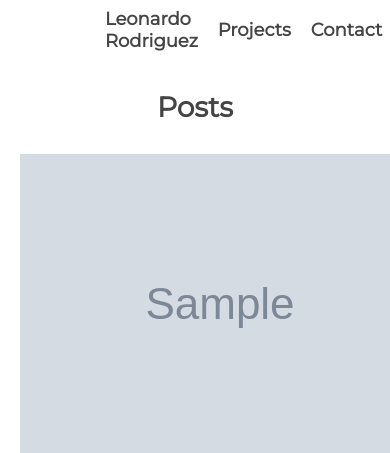
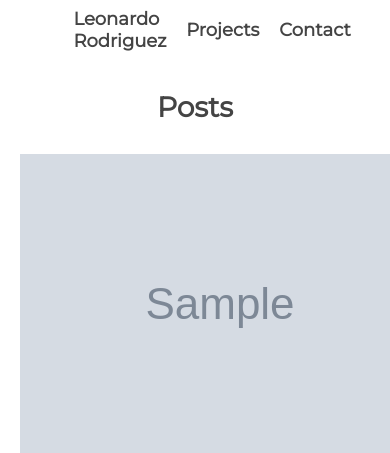
Before and after one commit to Engleonardorm7/Portfolio, a Django app: template blog/templates/posts.html in a window 390 px wide; the page is wider, and only the part inside the window is pictured. Shown: the top 453 px of that part. Run offline with Django 4.2, Linux system fonts and the light colour scheme; the template is opened without the code that fills it: most values are stand-ins (such as "Sample title", 1, 10 or a date in 2020); grey boxes marked "Sample" are stand-in pictures.

Commit message:
css changed

```diff
--- a/portfolio/static/main.css
+++ b/portfolio/static/main.css
@@ -291,7 +291,7 @@
     }
 
     .navbar {
-      margin-left: 5%;
+      margin-left: 1%;
       margin-right: 20px;
     }
 
@@ -341,7 +341,7 @@
     color: black;
     font-size: 18px;
     padding: 0 50px;
-    margin-left: 10%;
+    /* margin-left: 10%; */
     margin-right: 100px;
     text-decoration: none;
     color: inherit;
```
